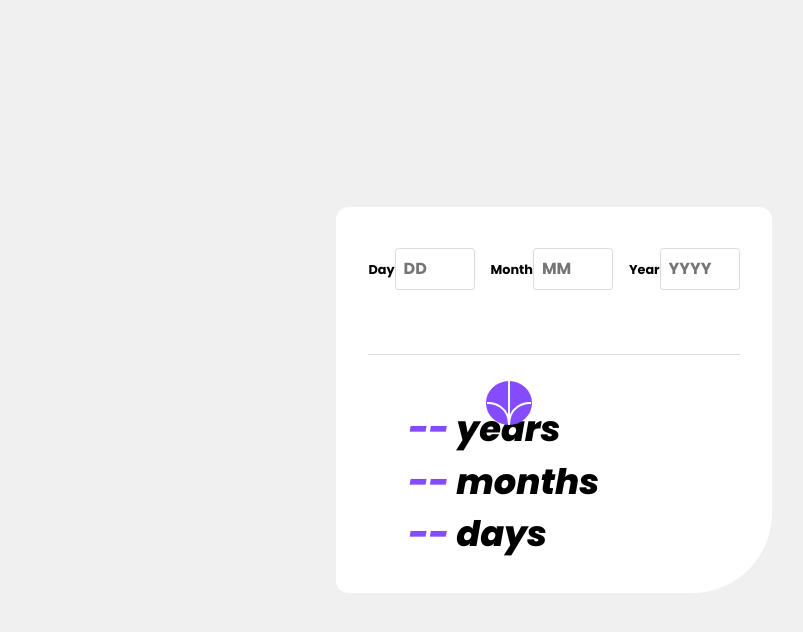
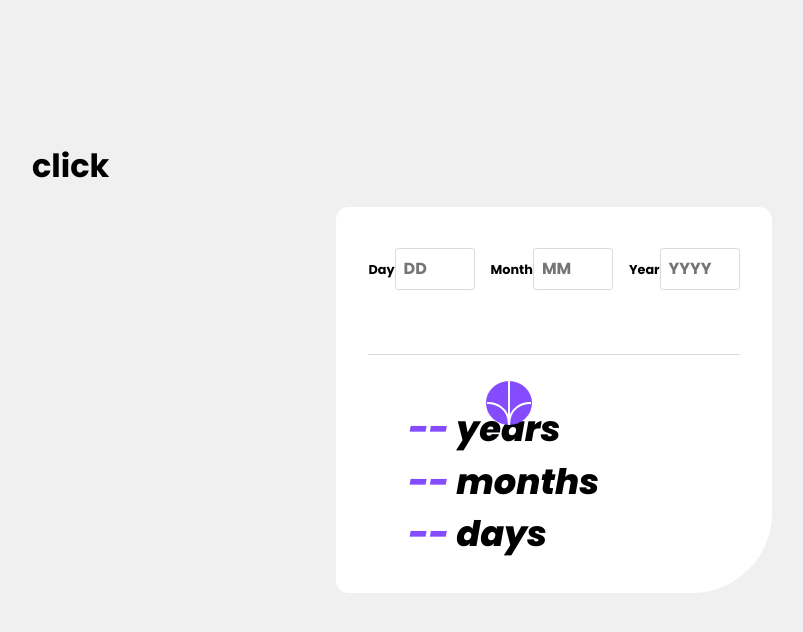
Before and after one commit to sclingan/age-calculator-app, a React (Vite) app: page / in a window 1280 px wide. Shown: the top 632 px of the page, without its empty margins (86-889 px from the left). Built offline with nearby package versions, Linux system fonts and the light colour scheme.

Commit message:
Adding form validation

```diff
--- a/src/App.scss
+++ b/src/App.scss
@@ -116,3 +116,8 @@ li {
 span {
     color: $primary-purple;
 }
+
+.test {
+    // font-size: 6rem;
+    // min-width: 5rem;
+}
--- /dev/null
+++ b/src/form-validate.tsx
@@ -0,0 +1,16 @@
+
+export default function formValidate() {
+    // use this for form submit
+    // test for empty input
+    // test for valid days of month
+    // test for valid months, nothing over 12
+    // test for vaild years, nothing over current year
+    let day: HTMLElement | null = document.getElementById('day');
+    let month: HTMLElement | null = document.getElementById('month');
+    let year: HTMLElement | null = document.getElementById('year');
+    console.log(day.value);
+    if(day.value === '') {
+        console.log('empty');
+    }
+
+}
--- a/src/form.tsx
+++ b/src/form.tsx
@@ -1,4 +1,5 @@
 import { useState } from 'react'
+import formValidate from './form-validate';
 
 function Form() {
     const [day, setDay] = useState('');
@@ -60,6 +61,7 @@ function Form() {
             <li><span className='answer'>{ansMonth}</span> months</li>
             <li><span className='answer'>{ansDay}</span> days</li>
            </ul>
+          <button className='test' onClick={formValidate}>click</button>
     </main>
   )
 }
```
